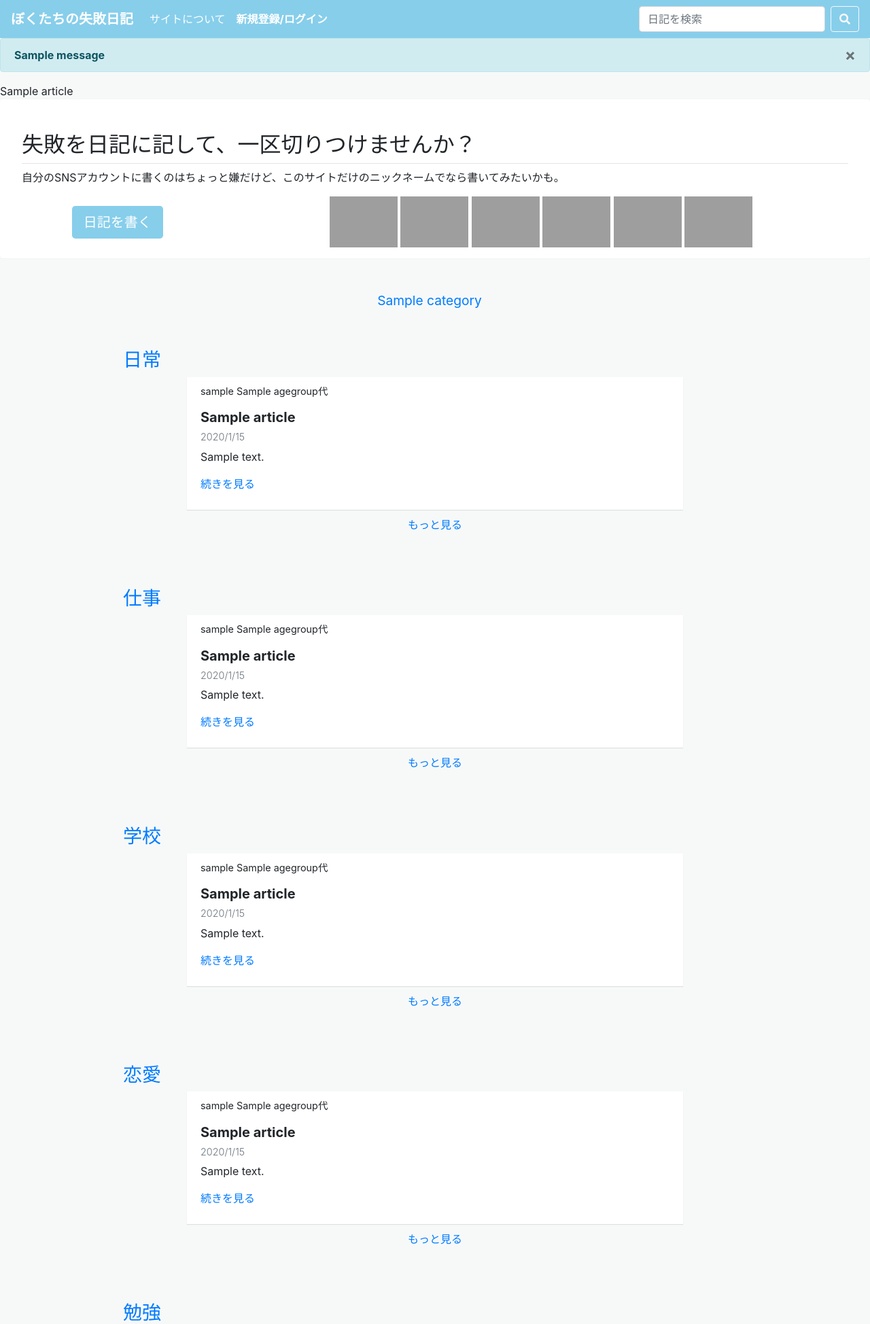
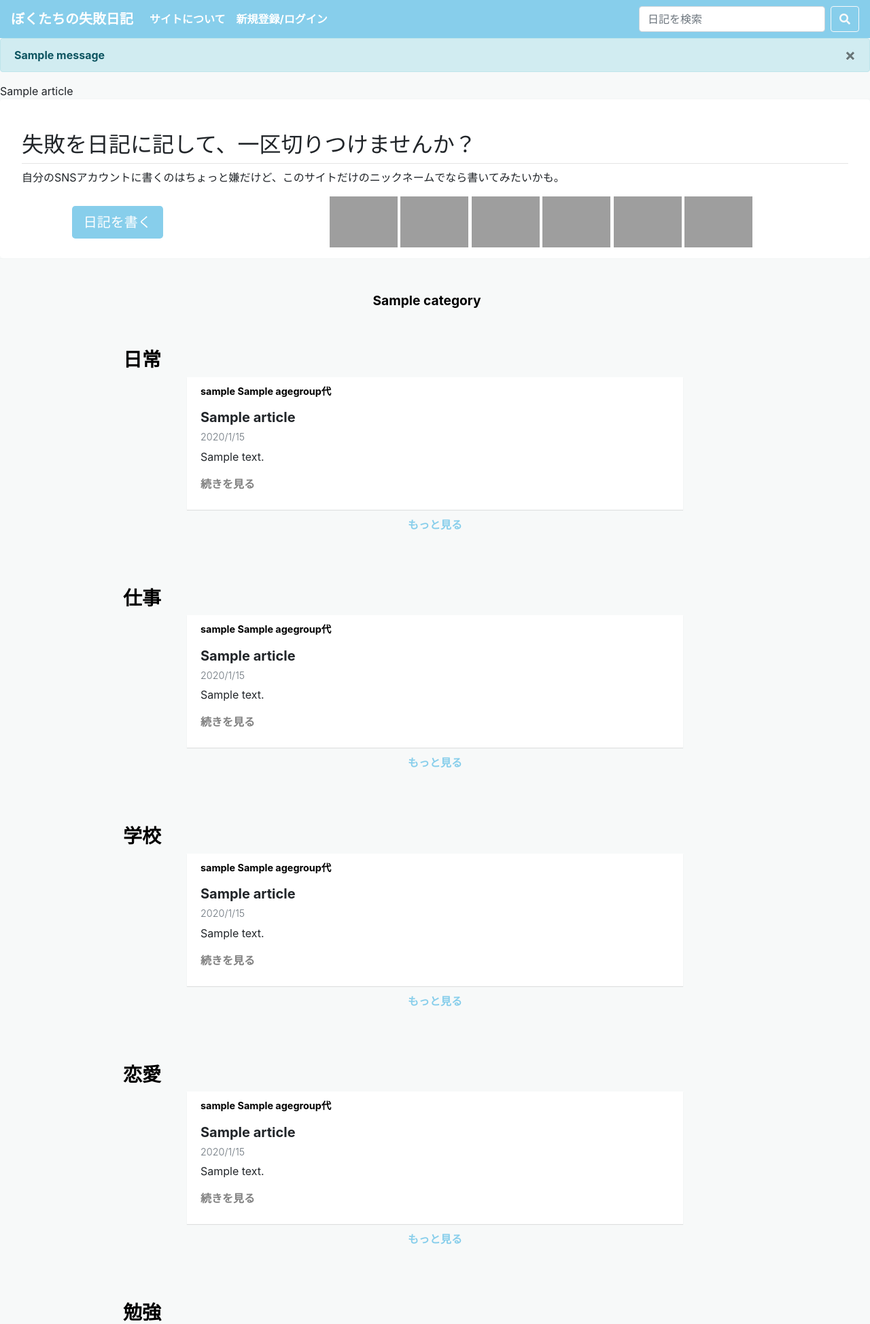
Before and after one commit to kiakata/failure-diary, a Django app: template nikki_project/nikki/templates/nikki/article_list.html in a window 1280 px wide. Shown: the top 1948 px of the page at 68% size. Run offline with Django 3.2, Linux system fonts and the light colour scheme; the template is opened without the code that fills it: most values are stand-ins (such as "Sample title", 1, 10 or a date in 2020); one stand-in notice (Sample message) is shown; parts of the project's set-up code (start-up, migrations or seed data) failed here and were passed over; some libraries are stand-ins or nearby versions; grey boxes are pictures that could not be loaded.

Commit message:
[update] aタグの色を変更

```diff
--- a/nikki_project/nikki/static/nikki/common.css
+++ b/nikki_project/nikki/static/nikki/common.css
@@ -1,10 +1,15 @@
 @charset "utf-8";
+
+a {
+  color: skyblue;
+  font-weight: bold;
+}
 
 header {
   background-color: skyblue;
 }
 
-.foot {
+footer {
   background-color: #e9ecef;
 }
 
@@ -23,3 +28,23 @@ footer a:hover {
 .switch-2 {
   background-color: orange;
 }
+
+.profile a {
+  color: black;
+}
+
+.page-item.active .page-link {
+    z-index: 1;
+    color: #fff;
+    background-color: skyblue;
+    border-color: skyblue;
+}
+
+.page-link {
+  color: skyblue;
+}
+
+.category a {
+  color: black;
+  font-weight: bold;
+}
--- a/nikki_project/nikki/static/nikki/index.css
+++ b/nikki_project/nikki/static/nikki/index.css
@@ -16,6 +16,10 @@ main {
   font-size: 1.2rem;
 }
 
+h3 > a {
+  color: black;
+}
+
 .post {
   background-color: white;
   box-shadow: rgba(0,0,0,0.1) 0px 1px 1px 0px;
@@ -31,3 +35,7 @@ main {
 .posted-at {
   font-size: 0.9rem;
 }
+
+.card-link {
+  color: grey;
+}
--- a/nikki_project/nikki/templates/nikki/article_detail.html
+++ b/nikki_project/nikki/templates/nikki/article_detail.html
@@ -52,7 +52,11 @@
       <p>{{ article.user.agegroup }}代</p>
       <p class="others mb-1 font-weight-bold">この著者の記事</p>
       {% for article in user_article %}
-      <p class="mb-1"><a href="{% url 'nikki:detail_article' article.id %}" style="color:black;">{{ article.title|truncatechars_html:10 }}</a></p>
+      <p class="mb-1">
+        <a href="{% url 'nikki:detail_article' article.id %}" style="color:black;">
+          {{ article.title|truncatechars_html:10 }}
+        </a>
+      </p>
       {% endfor %}
       <a href="{% url 'nikki:author_articles' object.user.id %}">もっと見る</a>
     </div>
--- a/nikki_project/nikki/templates/nikki/article_form.html
+++ b/nikki_project/nikki/templates/nikki/article_form.html
@@ -15,7 +15,9 @@
         <!-- これより上がユーザー情報で登録されていた項目で、下がここで登録してもらいたい項目 -->
         {% for field in form %}
           <tr>
-            <th><label for="{{ field.id_for_label }}">{{ field.label }}</label></th>
+            <th>
+              <label for="{{ field.id_for_label }}">{{ field.label }}</label>
+            </th>
             <td>{{ field }} {{ field.errors }}</td>
           </tr>
         {% endfor %}
--- a/nikki_project/nikki/templates/nikki/article_list.html
+++ b/nikki_project/nikki/templates/nikki/article_list.html
@@ -38,19 +38,23 @@
 <div class="container pb-4">
   <section class="category text-center my-5">
     {% for category in category_list %}
-    <a href="{% url 'nikki:category' category.pk %}" class="d-inline-block mb-2 mr-3" style="text-decoration:none;">{{ category }}</a>
+    <a href="{% url 'nikki:category' category.pk %}" class="d-inline-block mb-2 mr-4" style="text-decoration:none;">{{ category }}</a>
     {% endfor %}
   </section>
 
   <section class="pb-2 pb-sm-5 mb-3">
-    <h3 class="ml-md-5 pl-lg-5"><a href="{% url 'nikki:category' pk=4 %}">日常</a></h3>
+    <h3 class="ml-md-5 pl-lg-5">
+      <a href="{% url 'nikki:category' pk=4 %}">日常</a>
+    </h3>
     <div class="row">
       {% for article in category_life %}
       <div class="col-12 offset-md-1 col-md-9 offset-lg-2 col-lg-8">
         <div class="post">
           <div class="row">
             <div class="col-12 col-sm-9">
-              <p class="profile">{{ article.user.nickname }} {{ article.user.agegroup }}代</p>
+              <p class="profile">
+                <a href="{% url 'nikki:author_articles' article.user.pk %}">{{ article.user.nickname }} {{ article.user.agegroup }}代</a>
+              </p>
               <h5 class="font-weight-bold">{{ article.title|truncatechars:24 }}</h5>
               <h6 class="posted-at font-weight-light text-muted">{{ article.created_at|date:"Y/n/d" }}</h6>
             </div>
@@ -86,14 +90,18 @@
   </section>
 
   <section class="pb-2 pb-sm-5 mb-3">
-    <h3 class="ml-md-5 pl-lg-5"><a href="{% url 'nikki:category' pk=3 %}">仕事</a></h3>
+    <h3 class="ml-md-5 pl-lg-5">
+      <a href="{% url 'nikki:category' pk=3 %}">仕事</a>
+    </h3>
     <div class="row">
       {% for article in category_work %}
       <div class="col-12 offset-md-1 col-md-9 offset-lg-2 col-lg-8">
         <div class="post">
           <div class="row">
             <div class="col-12 col-sm-9">
-              <p class="profile">{{ article.user.nickname }} {{ article.user.agegroup }}代</p>
+              <p class="profile">
+                <a href="{% url 'nikki:author_articles' article.user.pk %}">{{ article.user.nickname }} {{ article.user.agegroup }}代</a>
+              </p>
               <h5 class="font-weight-bold">{{ article.title|truncatechars:24 }}</h5>
               <h6 class="posted-at font-weight-light text-muted">{{ article.created_at|date:"Y/n/d" }}</h6>
             </div>
@@ -129,14 +137,18 @@
   </section>
 
   <section class="pb-2 pb-sm-5 mb-3">
-    <h3 class="ml-md-5 pl-lg-5"><a href="{% url 'nikki:category' pk=2 %}">学校</a></h3>
+    <h3 class="ml-md-5 pl-lg-5">
+      <a href="{% url 'nikki:category' pk=2 %}">学校</a>
+    </h3>
     <div class="row">
       {% for article in category_school %}
       <div class="col-12 offset-md-1 col-md-9 offset-lg-2 col-lg-8">
         <div class="post">
           <div class="row">
             <div class="col-12 col-sm-9">
-              <p class="profile">{{ article.user.nickname }} {{ article.user.agegroup }}代</p>
+              <p class="profile">
+                <a href="{% url 'nikki:author_articles' article.user.pk %}">{{ article.user.nickname }} {{ article.user.agegroup }}代</a>
+              </p>
               <h5 class="font-weight-bold">{{ article.title|truncatechars:24 }}</h5>
               <h6 class="posted-at font-weight-light text-muted">{{ article.created_at|date:"Y/n/d" }}</h6>
             </div>
@@ -172,14 +184,18 @@
   </section>
 
   <section class="pb-2 pb-sm-5 mb-3">
-    <h3 class="ml-md-5 pl-lg-5"><a href="{% url 'nikki:category' pk=5 %}">恋愛</a></h3>
+    <h3 class="ml-md-5 pl-lg-5">
+      <a href="{% url 'nikki:category' pk=5 %}">恋愛</a>
+    </h3>
     <div class="row">
       {% for article in category_love %}
       <div class="col-12 offset-md-1 col-md-9 offset-lg-2 col-lg-8">
         <div class="post">
           <div class="row">
             <div class="col-12 col-sm-9">
-              <p class="profile">{{ article.user.nickname }} {{ article.user.agegroup }}代</p>
+              <p class="profile">
+                <a href="{% url 'nikki:author_articles' article.user.pk %}">{{ article.user.nickname }} {{ article.user.agegroup }}代</a>
+              </p>
               <h5 class="font-weight-bold">{{ article.title|truncatechars:24 }}</h5>
               <h6 class="posted-at font-weight-light text-muted">{{ article.created_at|date:"Y/n/d" }}</h6>
             </div>
@@ -215,14 +231,18 @@
   </section>
 
   <section class="pb-2 pb-sm-5 mb-3">
-    <h3 class="ml-md-5 pl-lg-5"><a href="{% url 'nikki:category' pk=1 %}">勉強</a></h3>
+    <h3 class="ml-md-5 pl-lg-5">
+      <a href="{% url 'nikki:category' pk=1 %}">勉強</a>
+    </h3>
     <div class="row">
       {% for article in category_study %}
       <div class="col-12 offset-md-1 col-md-9 offset-lg-2 col-lg-8">
         <div class="post">
           <div class="row">
             <div class="col-12 col-sm-9">
-              <p class="profile">{{ article.user.nickname }} {{ article.user.agegroup }}代</p>
+              <p class="profile">
+                <a href="{% url 'nikki:author_articles' article.user.pk %}">{{ article.user.nickname }} {{ article.user.agegroup }}代</a>
+              </p>
               <h5 class="font-weight-bold">{{ article.title|truncatechars:24 }}</h5>
               <h6 class="posted-at font-weight-light text-muted">{{ article.created_at|date:"Y/n/d" }}</h6>
             </div>
@@ -258,14 +278,18 @@
   </section>
 
   <section class="pb-sm-5 mb-3">
-    <h3 class="ml-md-5 pl-lg-5"><a href="{% url 'nikki:category' pk=6 %}">その他/ささいなこと</a></h3>
+    <h3 class="ml-md-5 pl-lg-5">
+      <a href="{% url 'nikki:category' pk=6 %}">その他/ささいなこと</a>
+    </h3>
     <div class="row">
       {% for article in category_triviality %}
       <div class="col-12 offset-md-1 col-md-9 offset-lg-2 col-lg-8">
         <div class="post">
           <div class="row">
             <div class="col-12 col-sm-9">
-              <p class="profile">{{ article.user.nickname }} {{ article.user.agegroup }}代</p>
+              <p class="profile">
+                <a href="{% url 'nikki:author_articles' article.user.pk %}">{{ article.user.nickname }} {{ article.user.agegroup }}代</a>
+              </p>
               <h5 class="font-weight-bold">{{ article.title|truncatechars:24 }}</h5>
               <h6 class="posted-at font-weight-light text-muted">{{ article.created_at|date:"Y/n/d" }}</h6>
             </div>
--- a/nikki_project/nikki/templates/nikki/base.html
+++ b/nikki_project/nikki/templates/nikki/base.html
@@ -109,7 +109,7 @@
     {% endblock %}
   </main>
 
-  <footer class="foot py-4 px-5 " id="foot">
+  <footer class="py-4 px-5 " id="foot">
     <div class="container">
       <div class="row text-center">
         <div class="col-12 col-md-6">
--- a/nikki_project/nikki/templates/nikki/category.html
+++ b/nikki_project/nikki/templates/nikki/category.html
@@ -10,7 +10,7 @@
 <div class="container">
   <section class="category text-center py-5">
     {% for category in category_list %}
-    <a href="{% url 'nikki:category' category.pk %}" class="d-inline-block mb-2 mr-3" style="text-decoration:none;">{{ category }}</a>
+    <a href="{% url 'nikki:category' category.pk %}" class="d-inline-block mb-2 mr-4" style="text-decoration:none;">{{ category }}</a>
     {% endfor %}
   </section>
 
@@ -25,7 +25,7 @@
         <div class="post">
           <div class="row">
             <div class="col-12">
-              <p class="profile">{{ article.user.nickname }} {{ article.user.agegroup }}代</p>
+              <p class="profile"><a href="{% url 'nikki:author_articles' article.user.pk %}">{{ article.user.nickname }} {{ article.user.agegroup }}代</a></p>
               <h5 class="font-weight-bold">{{ article.title|truncatechars:24 }}</h5>
               <h6 class="posted-at font-weight-light text-muted">{{ article.created_at|date:"Y/n/d" }}</h6>
             </div>
--- a/nikki_project/nikki/templates/nikki/contact.html
+++ b/nikki_project/nikki/templates/nikki/contact.html
@@ -14,7 +14,7 @@
     </div>
     {% endfor %}
     {% csrf_token %}
-    <button type="submit" class="switch btn text-white">送信</button>
+    <button type="submit" class="switch btn btn-lg text-white">送信</button>
   </form>
 </div>
 {% endblock %}
--- a/nikki_project/nikki/templates/nikki/user_detail.html
+++ b/nikki_project/nikki/templates/nikki/user_detail.html
@@ -32,7 +32,9 @@
     <div class="row">
       {% for article in articles_list %}
       <div class="col-4 col-md-3 col-lg-2">
-        <p class="my-1"><a href="{% url 'nikki:detail_article' article.id %}" style="color:black;">{{ article.title|truncatechars_html:10 }}</a></p>
+        <p class="my-1">
+          <a href="{% url 'nikki:detail_article' article.id %}" style="color:black;">{{ article.title|truncatechars_html:10 }}</a>
+        </p>
       </div>
       {% endfor %}
     </div>
--- a/nikki_project/nikki/templates/nikki/user_form.html
+++ b/nikki_project/nikki/templates/nikki/user_form.html
@@ -10,7 +10,9 @@
           <tbody>
               {% for field in form %}
                   <tr>
-                      <th><label for="{{ field.id_for_label }}">{{ field.label }}</label></th>
+                      <th>
+                        <label for="{{ field.id_for_label }}">{{ field.label }}</label>
+                      </th>
                       <td>{{ field }} {{ field.errors }}</td>
                   </tr>
               {% endfor %}
```
